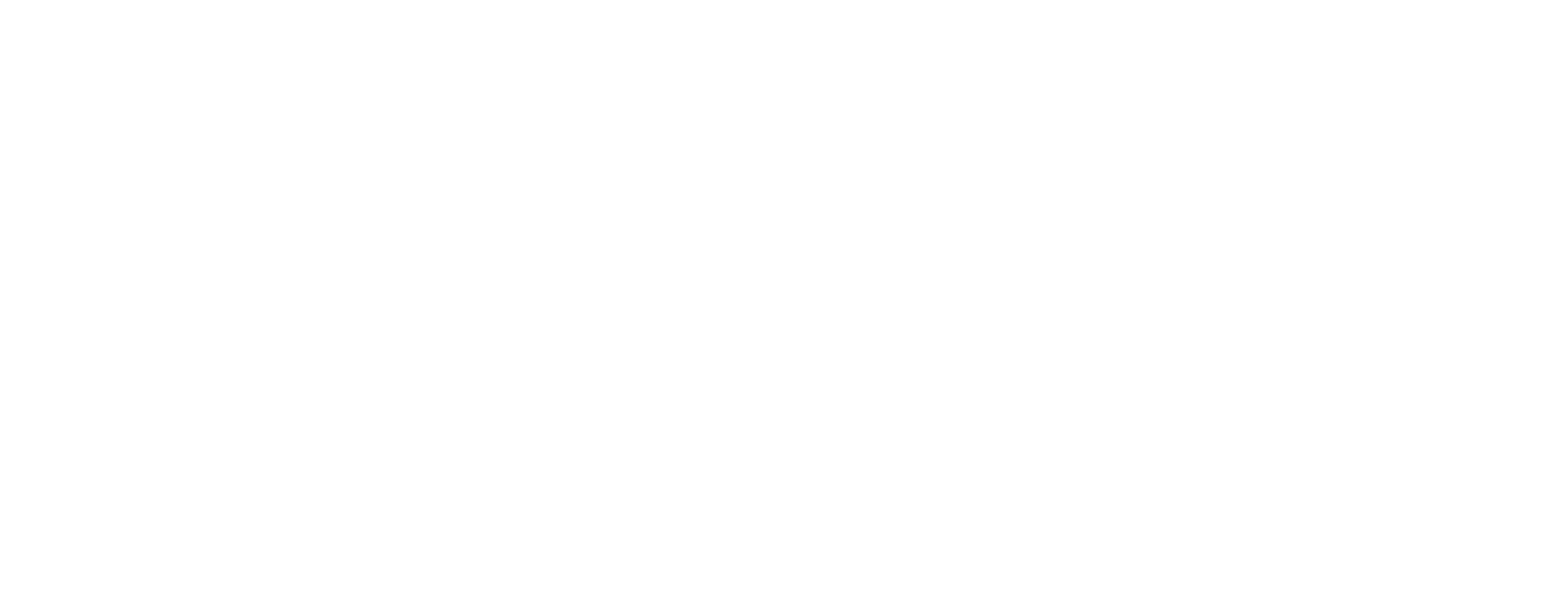
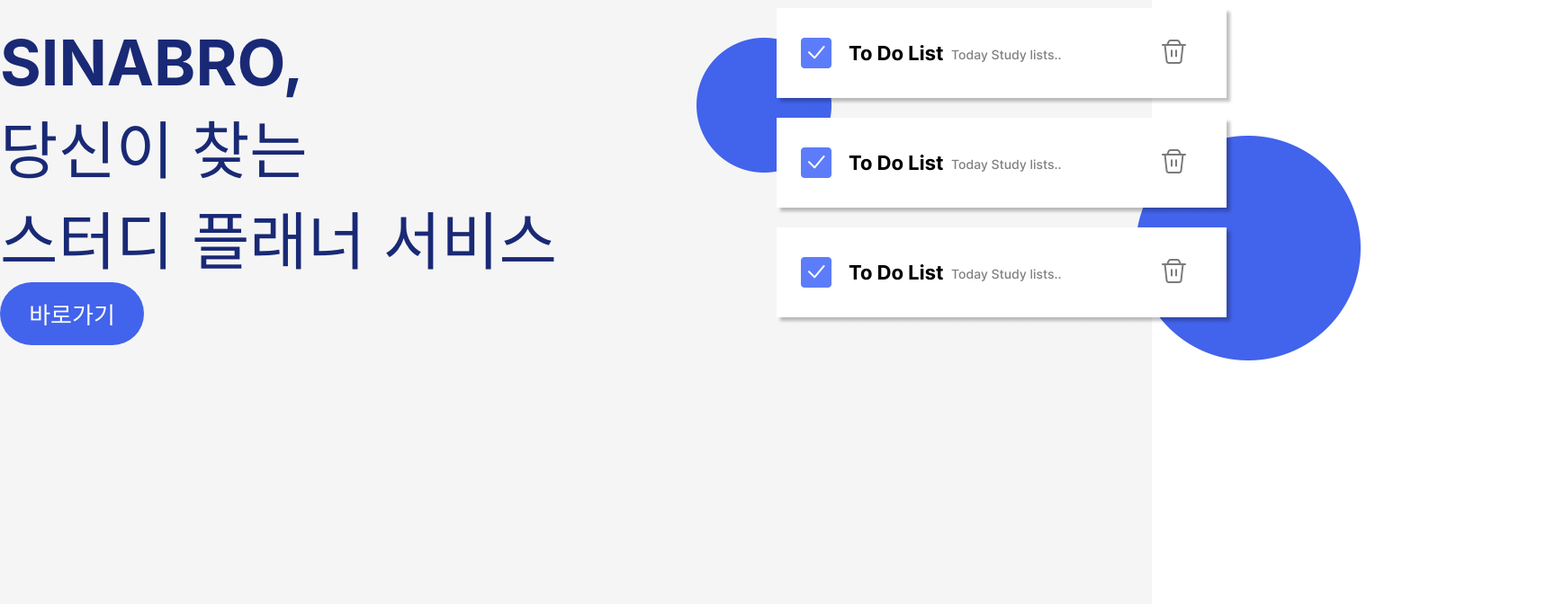
Before and after one commit to Sinnabro/Sinnabro_Frontend, a React (Create React App) app: page / in a window 1280 px wide. Before the commit this address had no page. Shown: the top 672 px of the page at 90% size, 1738 px wide, since content can reach past the window. Built offline with nearby package versions, Linux system fonts and the light colour scheme.

Commit message:
Update Router BeforeLogin

```diff
--- a/src/Router.js
+++ b/src/Router.js
@@ -1,9 +1,12 @@
 import { BrowserRouter, Route, Routes } from "react-router-dom";
+import BeforeLogin from "./pages/BeforeLogin";
 
 const Router = () => {
   return (
     <BrowserRouter>
-      <Routes></Routes>
+      <Routes>
+        <Route path="/" element={<BeforeLogin/>} />
+      </Routes>
     </BrowserRouter>
   );
 };
```
